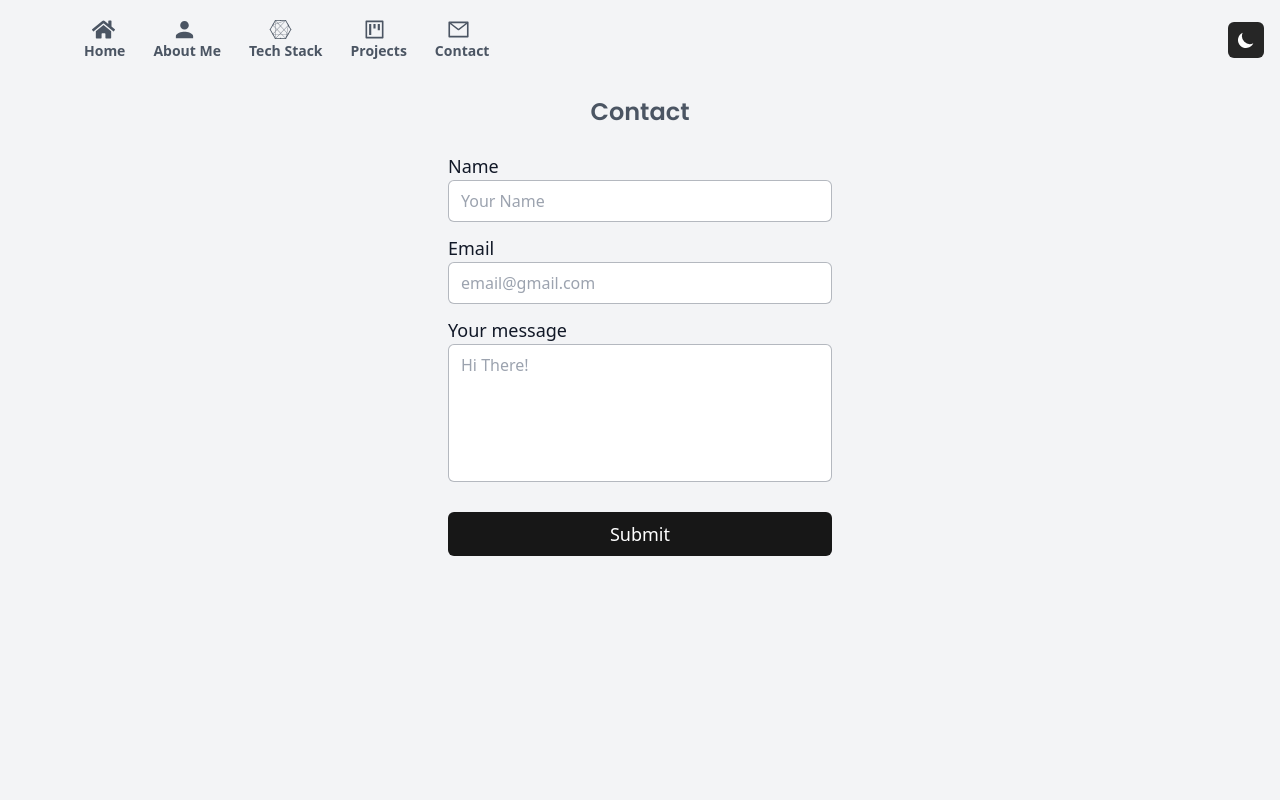
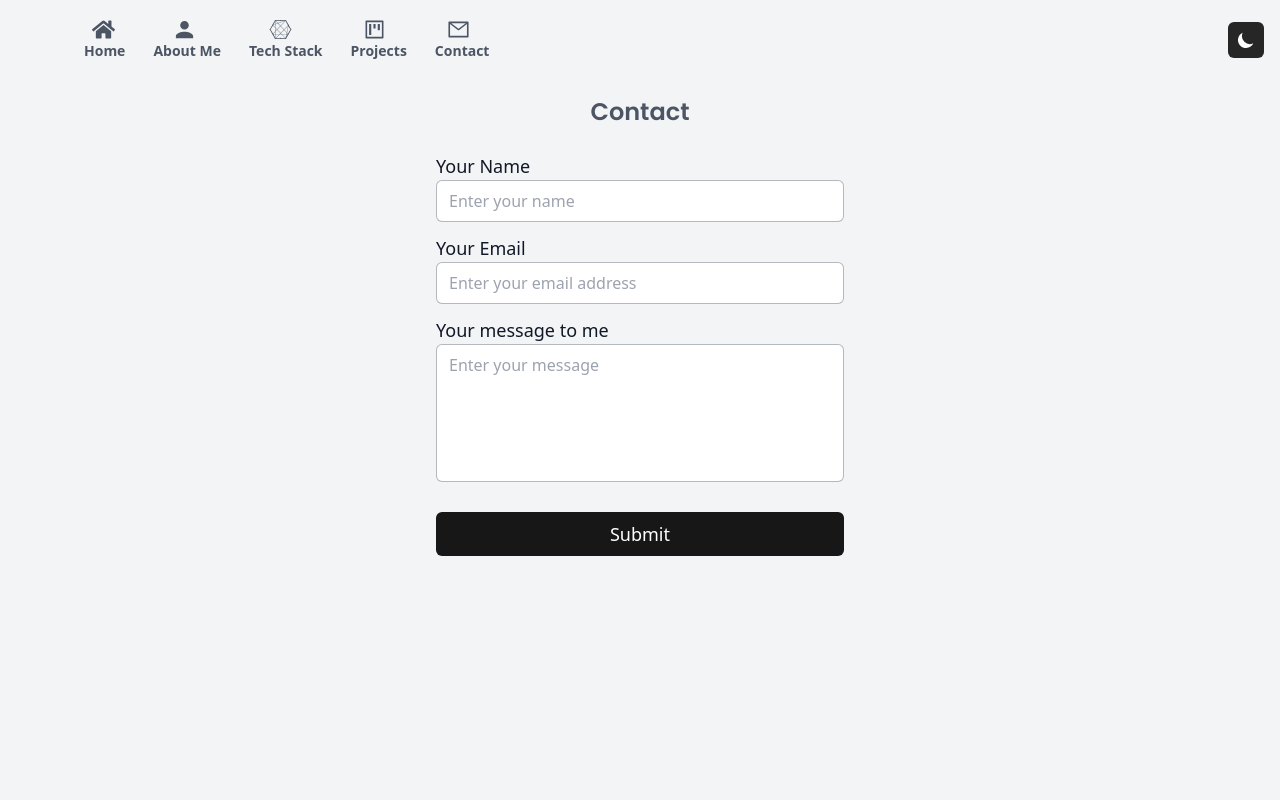
Before and after one commit to johncanero/johncanero-website, a Next.js app: page /contact in a window 1280 px wide. Shown: the top 800 px of the page. Built offline with nearby package versions, Linux system fonts and the light colour scheme.

Commit message:
Implement Contact Message Function from SendGrid

```diff
--- a/components/Input.tsx
+++ b/components/Input.tsx
@@ -1,16 +1,36 @@
-import React from 'react'
+interface InputProps extends React.InputHTMLAttributes<HTMLInputElement> {
+  id: string
+  name: string
+  label: string
+  placeholder: string
+  error?: boolean
+  errorMessage?: string
+}
 
-interface InputProps {
-    id:string
-    name:string
-    label:string
-    placeholder:string
-}
-const Input = ({id, name, label, placeholder, ...props}: InputProps) => {
+const Input = ({
+  id,
+  name,
+  label,
+  placeholder,
+  error = false,
+  errorMessage = '',
+  ...props
+}: InputProps) => {
   return (
-    <div className='mb-3 '>
-        <label className='block text-lg' htmlFor=''>{label}</label>
-        <input autoComplete='off' type='text' id={id} name={name} placeholder={placeholder} className="text-gray-900 placeholder-gray-400 border-gray-500 border-opacity-50 rounded-md w-80 md:w-96 focus:ring-2 focus:ring-purple-500" {...props} />
+    <div className="w-full mb-3">
+      <label className="block text-lg" htmlFor={id}>
+        {label}
+      </label>
+      <input
+        {...props}
+        autoComplete="off"
+        name={name}
+        className="w-full text-gray-900 placeholder-gray-400 border-gray-500 border-opacity-50 rounded-md focus:ring-2 focus:ring-purple-500"
+        type="text"
+        id={id}
+        placeholder={placeholder}
+      />
+      {error && <p className="mt-1 text-xs italic text-red-500">*{errorMessage}</p>}
     </div>
   )
 }
--- a/components/TextArea.tsx
+++ b/components/TextArea.tsx
@@ -1,14 +1,13 @@
-import React from "react";
+interface TextAreaProps extends React.InputHTMLAttributes<HTMLTextAreaElement> {
+  id: string
+  name: string
+  label: string
+  placeholder: string
+  type?: string
+  error?: boolean
+  errorMessage?: string
+}
 
-interface TextAreaProps {
-  id: string;
-  name: string;
-  label: string;
-  placeholder: string;
-  type?: string;
-  error?: boolean;
-  errorMessage?: string;
-}
 const TextArea = ({
   id,
   name,
@@ -19,22 +18,22 @@ const TextArea = ({
   ...props
 }: TextAreaProps) => {
   return (
-    <div className="">
+    <div className="w-full">
       <label className="block text-lg" htmlFor={id}>
         {label}
       </label>
       <textarea
         {...props}
-        className="text-gray-900 placeholder-gray-400 border-gray-500 border-opacity-50 rounded-md w-80 md:w-96 focus:ring-2 focus:ring-purple-500"
+        className="w-full text-gray-900 placeholder-gray-400 border-gray-500 border-opacity-50 rounded-md focus:ring-2 focus:ring-purple-500"
         name={name}
         id={id}
         rows={5}
-        style={{ resize: "none" }}
+        style={{ resize: 'none' }}
         placeholder={placeholder}
       ></textarea>
       {error && <p className="text-xs italic text-red-500">*{errorMessage}</p>}
     </div>
-  );
-};
+  )
+}
 
-export default TextArea;
+export default TextArea
--- a/package.json
+++ b/package.json
@@ -13,6 +13,7 @@
     "@headlessui/react": "^1.7.4",
     "@heroicons/react": "^2.0.13",
     "@react-icons/all-files": "^4.1.0",
+    "@sendgrid/mail": "^7.7.0",
     "@tailwindcss/forms": "^0.5.3",
     "animate.css": "^4.1.1",
     "eslint": "8.27.0",
--- /dev/null
+++ b/pages/api/send.ts
@@ -0,0 +1,28 @@
+import type { NextApiRequest, NextApiResponse } from 'next'
+import sgMail from '@sendgrid/mail'
+
+sgMail.setApiKey(process.env.SENDGRID_API_KEY!)
+
+type Data = {
+  success: boolean
+}
+
+// eslint-disable-next-line import/no-anonymous-default-export
+export default async (req: NextApiRequest, res: NextApiResponse<Data>) => {
+  if (req.method === 'POST') {
+    const { name, email, message }: { name: string; email: string; message: string } = req.body
+    const msg = {
+      to: 'johncanero.official@gmail.com',
+      from: 'johncanero.official@gmail.com',
+      subject: `${name.toUpperCase()} sent you a message`,
+      text: `Email => ${email}`,
+      html: `<strong>${message}</strong>`,
+    }
+    try {
+      await sgMail.send(msg)
+      res.status(200).json({ success: true })
+    } catch (err) {
+      res.status(500).json({ success: false })
+    }
+  }
+}
--- a/pages/contact/index.tsx
+++ b/pages/contact/index.tsx
@@ -1,8 +1,68 @@
 import React from "react";
 import Input from "../../components/Input";
-import TextArea from "../../components/TextArea"
+import TextArea from "../../components/TextArea";
+
+// Send Grid
+import { useState } from "react";
+import { validate } from "../../utils/validate";
+import Image from "next/image";
+
+interface IValues {
+  name: string;
+  email: string;
+  message: string;
+}
+
+interface IErrors extends Partial<IValues> {}
 
 const contact = () => {
+  // eslint-disable-next-line react-hooks/rules-of-hooks
+  const [values, setValues] = useState<IValues>({
+    name: "",
+    email: "",
+    message: "",
+  });
+  // eslint-disable-next-line react-hooks/rules-of-hooks
+  const [errors, setErrors] = useState<IErrors>({});
+  // eslint-disable-next-line react-hooks/rules-of-hooks
+  const [loading, setLoading] = useState(false);
+
+  const handleSubmit = async (e: React.FormEvent<HTMLFormElement>) => {
+    e.preventDefault();
+    const errors = validate(values);
+    if (errors && Object.keys(errors).length > 0) {
+      return setErrors(errors);
+    }
+    setErrors({});
+    setLoading(true);
+    try {
+      const res = await fetch("/api/send", {
+        method: "POST",
+        headers: {
+          "Content-Type": "application/json",
+        },
+        body: JSON.stringify(values),
+      });
+      if (res.ok) {
+        setValues({ name: "", email: "", message: "" });
+      }
+    } catch (err) {
+      console.log(err);
+    }
+    setLoading(false);
+  };
+
+  const handleChange = (
+    e:
+      | React.ChangeEvent<HTMLInputElement>
+      | React.ChangeEvent<HTMLTextAreaElement>
+  ) => {
+    setValues((prevInput) => ({
+      ...prevInput,
+      [e.target.name]: e.target.value,
+    }));
+  };
+
   return (
     <div>
       <div className="mt-4 text-2xl font-semibold text-center text-gray-600 font-Poppins">
@@ -11,14 +71,60 @@ const contact = () => {
 
       <div className="w-full h-screen">
         <div className="px-3 mt-6">
-            <form className="flex flex-col items-center w-1/3 mx-auto">
-              <Input id="name" name="name" placeholder="Your Name" label="Name" />
-              <Input id="email" name="name" placeholder="email@gmail.com" label="Email" />
-              <TextArea id="message" name="message" placeholder="Hi There!" label="Your message" />
-              <button className="py-2 mt-6 text-lg text-white rounded-md outline-none dark:text-neutral-900 bg-neutral-900 dark:bg-neutral-200 w-80 md:w-96 active:bg-neutral-500 dark:active:bg-neutral-500 focus:ring-2 focus:ring-neutral-800 disabled:bg-opacity-50 disabled:cursor-not-allowed" type="submit"
+          <form
+            className="flex flex-col items-center w-1/3 mx-auto"
+            onSubmit={handleSubmit}
+          >
+            <Input
+              value={values.name}
+              onChange={handleChange}
+              id="name"
+              name="name"
+              label="Your Name"
+              placeholder="Enter your name"
+              error={!!errors.name}
+              errorMessage={!!errors.name ? errors.name : ""}
+            />
+            <Input
+              value={values.email}
+              onChange={handleChange}
+              id="email"
+              name="email"
+              label="Your Email"
+              placeholder="Enter your email address"
+              error={!!errors.email}
+              errorMessage={!!errors.email ? errors.email : ""}
+            />
+            <TextArea
+              value={values.message}
+              onChange={handleChange}
+              id="message"
+              name="message"
+              label="Your message to me"
+              placeholder="Enter your message"
+              error={!!errors.message}
+              errorMessage={!!errors.message ? errors.message : ""}
+            />
 
-              >Submit</button>
-            </form>
+
+            <button className="py-2 mt-6 text-lg text-white rounded-md outline-none dark:text-neutral-900 bg-neutral-900 dark:bg-neutral-200 w-80 md:w-full active:bg-neutral-500 dark:active:bg-neutral-500 focus:ring-2 focus:ring-neutral-800 disabled:bg-opacity-50 disabled:cursor-not-allowed"
+              type="submit"
+              disabled={loading}
+            >
+              {!loading ? (
+                "Submit"
+              ) : (
+                <div className="flex items-center justify-center w-full h-full ">
+                  {/* <Image
+                    src="/loader.svg"
+                    className="animate-spin"
+                    width="30"
+                    height="30"
+                  /> */}
+                </div>
+              )}
+            </button>
+          </form>
         </div>
       </div>
     </div>
--- /dev/null
+++ b/utils/validate.ts
@@ -0,0 +1,23 @@
+export const validate = ({
+    name,
+    email,
+    message,
+  }: {
+    name: string
+    email: string
+    message: string
+  }) => {
+    const errors: { name?: string; email?: string; message?: string } = {}
+    if (!name || name.trim() === '') {
+      errors.name = 'Name is required'
+    }
+    if (!email || email.trim() === '') {
+      errors.email = 'Email is required'
+    } else if (!/^[A-Z0-9._%+-]+@[A-Z0-9.-]+\.[A-Z]{2,4}$/i.test(email)) {
+      errors.email = 'Invalid email address'
+    }
+    if (!message || message.trim() === '') {
+      errors.message = 'Message is required'
+    }
+    return errors
+  }
```
Also changed, not shown: pages/about/index.tsx (+26 -26 lines), 1 other file (tests, documents, lock files or other folders).
